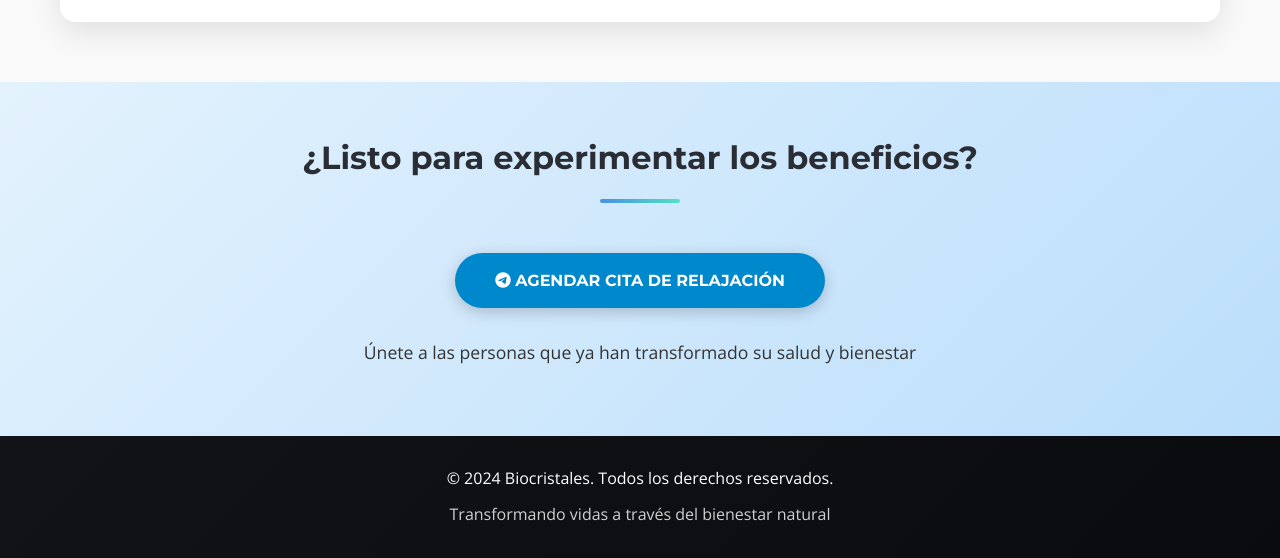
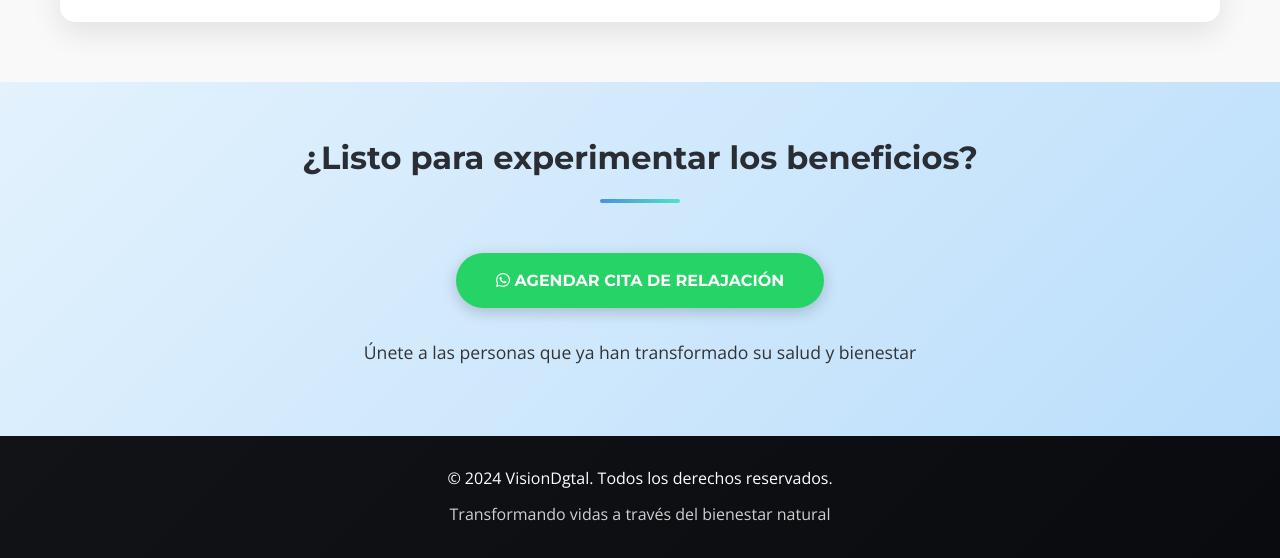
Before and after one commit to emprendedr/Sleepmpro, a plain HTML site: page index.html in a window 1280 px wide. Shown: the part 7559-8117 px from the top of the page. Drawn offline with nearby package versions, Linux system fonts and the light colour scheme.

Commit message:
Update index.html

```diff
--- a/index.html
+++ b/index.html
@@ -15,7 +15,6 @@
             --light: #F8F9FA;
             --dark: #2A2D34;
             --whatsapp: #25D366;
-            --telegram: #0088cc;
         }
 
         * {
@@ -85,8 +84,8 @@
             box-shadow: 0 8px 25px rgba(0,0,0,0.3);
         }
 
-        .btn-telegram {
-            background-color: var(--telegram);
+        .btn-whatsapp {
+            background-color: var(--whatsapp);
             color: white;
         }
 
@@ -374,8 +373,8 @@
             <h2 class="section-title animate-on-scroll">¿Listo para experimentar los beneficios?</h2>
 
             <div class="btn-container animate-on-scroll">
-                <a href="https://t.me/+1756ZnIKd4U2MmFh" class="btn btn-telegram" target="_blank">
-                    <i class="fab fa-telegram"></i> AGENDAR CITA DE RELAJACIÓN
+                <a href="https://wa.me/+13232850508?text=Hola,%20me%20interesa%20agendar%20una%20cita%20de%20relajación" class="btn btn-whatsapp" target="_blank">
+                    <i class="fab fa-whatsapp"></i> AGENDAR CITA DE RELAJACIÓN
                 </a>
             </div>
 
@@ -396,7 +395,7 @@
 
     <footer>
         <div class="container">
-            <p>© 2024 Biocristales. Todos los derechos reservados.</p>
+            <p>© 2024 VisionDgtal. Todos los derechos reservados.</p>
             <p style="margin-top: 10px; opacity: 0.8;">Transformando vidas a través del bienestar natural</p>
         </div>
     </footer>
```
